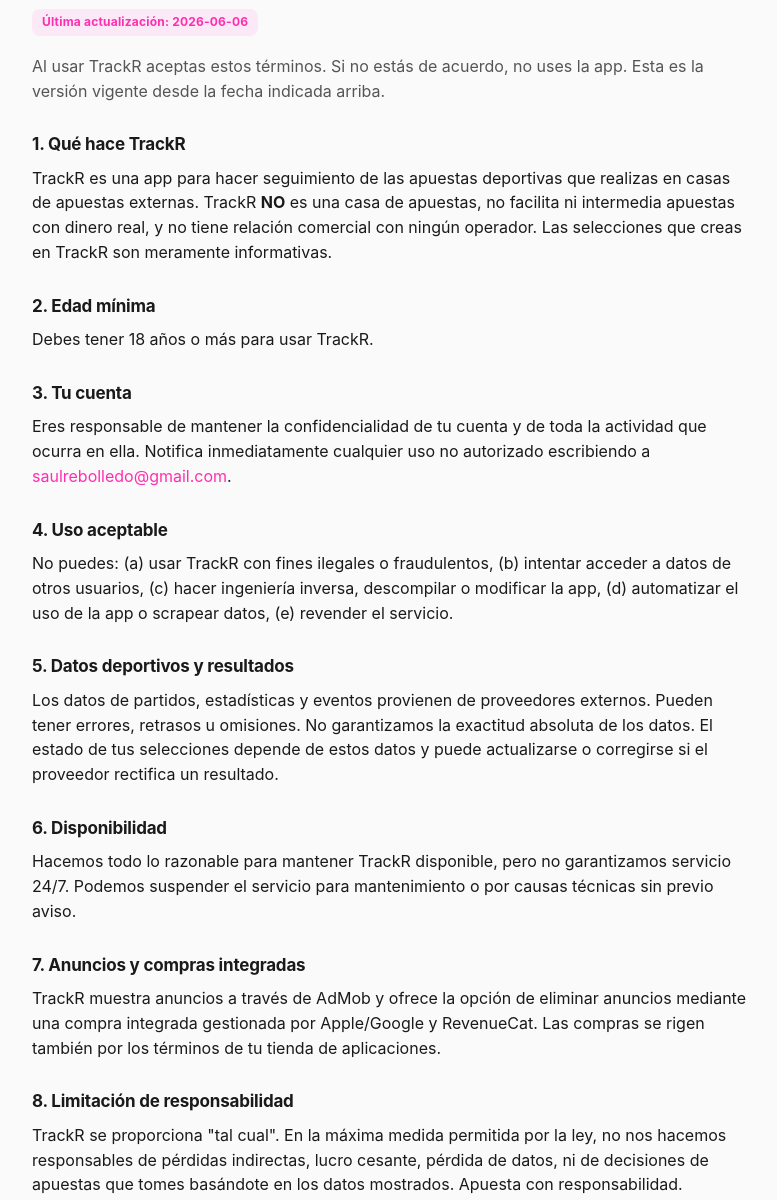
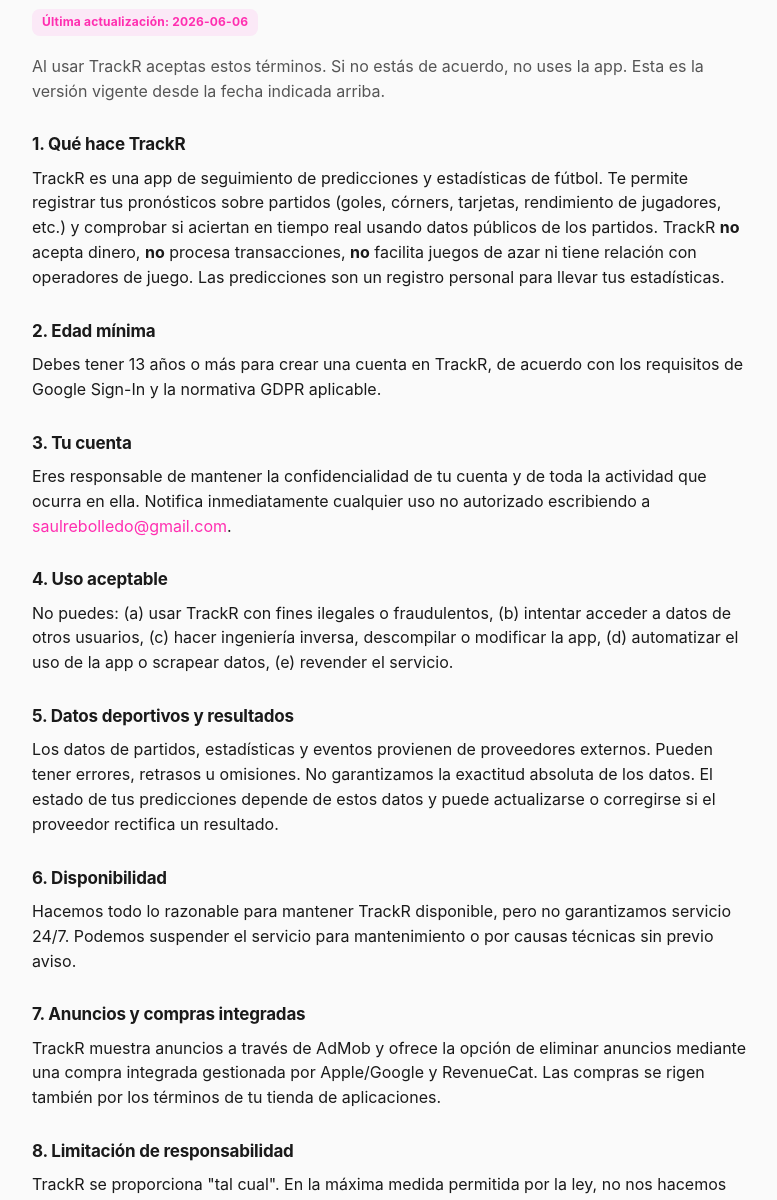
Before and after one commit to saulrdc98-coder/trackr-legal, a plain HTML site: page terms.html in a window 1280 px wide. Shown: the part 97-1297 px from the top of the page, without its empty margins (248-1025 px from the left). Drawn offline with Linux system fonts and the light colour scheme.

Commit message:
Reframe content: predictions and football stats tracker, not betting

```diff
--- a/terms.html
+++ b/terms.html
@@ -51,14 +51,18 @@
   </p>
 
   <h2>1. Qué hace TrackR</h2>
-  <p>TrackR es una app para hacer seguimiento de las apuestas deportivas que
-  realizas en casas de apuestas externas. TrackR <strong>NO</strong> es una
-  casa de apuestas, no facilita ni intermedia apuestas con dinero real, y no
-  tiene relación comercial con ningún operador. Las selecciones que creas en
-  TrackR son meramente informativas.</p>
+  <p>TrackR es una app de seguimiento de predicciones y estadísticas de
+  fútbol. Te permite registrar tus pronósticos sobre partidos (goles,
+  córners, tarjetas, rendimiento de jugadores, etc.) y comprobar si aciertan
+  en tiempo real usando datos públicos de los partidos. TrackR
+  <strong>no</strong> acepta dinero, <strong>no</strong> procesa
+  transacciones, <strong>no</strong> facilita juegos de azar ni tiene
+  relación con operadores de juego. Las predicciones son un registro
+  personal para llevar tus estadísticas.</p>
 
   <h2>2. Edad mínima</h2>
-  <p>Debes tener 18 años o más para usar TrackR.</p>
+  <p>Debes tener 13 años o más para crear una cuenta en TrackR, de acuerdo
+  con los requisitos de Google Sign-In y la normativa GDPR aplicable.</p>
 
   <h2>3. Tu cuenta</h2>
   <p>Eres responsable de mantener la confidencialidad de tu cuenta y de toda
@@ -75,7 +79,7 @@
   <h2>5. Datos deportivos y resultados</h2>
   <p>Los datos de partidos, estadísticas y eventos provienen de proveedores
   externos. Pueden tener errores, retrasos u omisiones. No garantizamos la
-  exactitud absoluta de los datos. El estado de tus selecciones depende de
+  exactitud absoluta de los datos. El estado de tus predicciones depende de
   estos datos y puede actualizarse o corregirse si el proveedor rectifica un
   resultado.</p>
 
@@ -93,8 +97,8 @@
   <h2>8. Limitación de responsabilidad</h2>
   <p>TrackR se proporciona "tal cual". En la máxima medida permitida por la
   ley, no nos hacemos responsables de pérdidas indirectas, lucro cesante,
-  pérdida de datos, ni de decisiones de apuestas que tomes basándote en los
-  datos mostrados. Apuesta con responsabilidad.</p>
+  pérdida de datos, ni de decisiones que tomes basándote en los datos o
+  estadísticas mostrados en la app.</p>
 
   <h2>9. Terminación</h2>
   <p>Puedes cerrar tu cuenta en cualquier momento desde Ajustes. Podemos
```
Also changed, not shown: privacy.html (+11 -10 lines).
